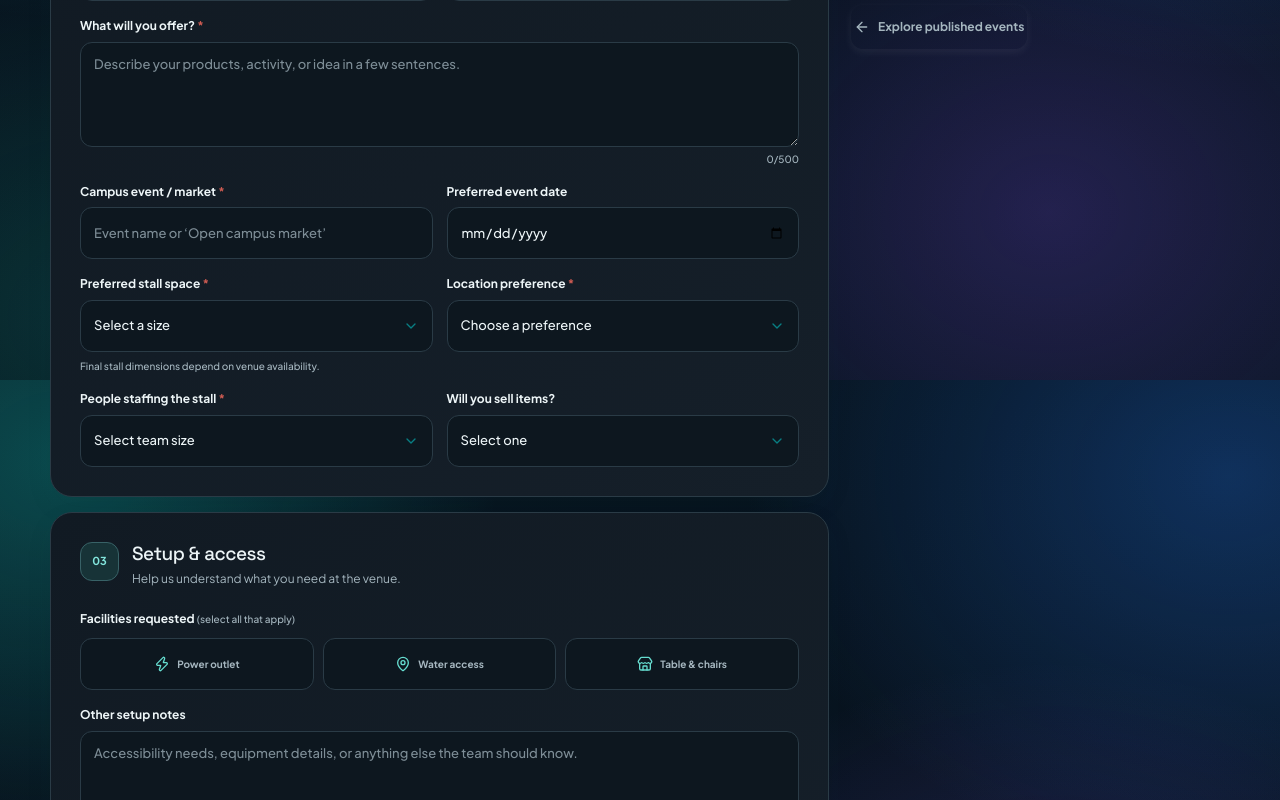
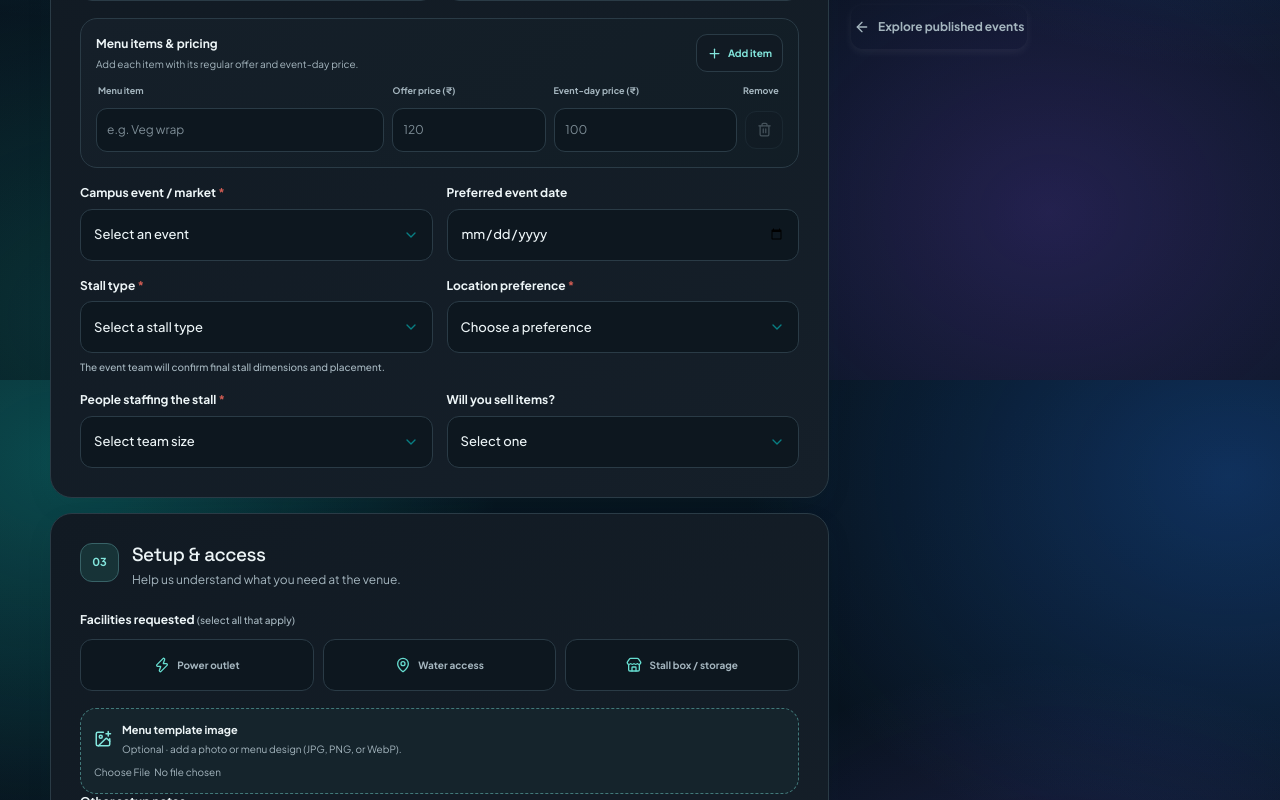
Before and after one commit to Collexus/project-collexus, a Next.js app: page /stall-registration in a window 1280 px wide. Shown: the part 1220-2020 px from the top of the page. Built offline with nearby package versions, Linux system fonts and the light colour scheme; no server answers; a web font is replaced by a local one.

Commit message:
Improve stall registration menu and stall options

```diff
--- a/app/stall-registration/stall-registration-form.tsx
+++ b/app/stall-registration/stall-registration-form.tsx
@@ -1,20 +1,24 @@
 "use client";
 
-import { useState, type ChangeEvent, type FormEvent } from "react";
+import { useEffect, useState, type ChangeEvent, type FormEvent } from "react";
 import {
   ArrowLeft,
   ArrowRight,
   CheckCircle2,
   Download,
+  ImagePlus,
   MapPin,
   Megaphone,
+  Plus,
   ShieldCheck,
   Store,
+  Trash2,
   UsersRound,
   Zap,
 } from "lucide-react";
 import styles from "./stall-registration.module.css";
 import { CollexusHomeLogo } from "@/components/collexus-home-logo";
+import { events } from "@/data/events";
 
 const publicBasePath = process.env.NEXT_PUBLIC_BASE_PATH ?? "";
 const draftKey = "collexus-stall-request-v1";
@@ -26,32 +30,42 @@ type StallForm = {
   email: string;
   phone: string;
   eventName: string;
+  customEventName: string;
   eventDate: string;
   stallName: string;
   stallType: string;
-  description: string;
   stallSize: string;
   locationPreference: string;
   teamSize: string;
   sellsProducts: string;
   power: boolean;
   water: boolean;
-  table: boolean;
+  stallBox: boolean;
   setupNotes: string;
   foodSafety: string;
   confirmed: boolean;
 };
 
 const initialForm: StallForm = {
-  contactName: "", role: "", organization: "", email: "", phone: "", eventName: "", eventDate: "",
-  stallName: "", stallType: "", description: "", stallSize: "", locationPreference: "", teamSize: "",
-  sellsProducts: "", power: false, water: false, table: false, setupNotes: "", foodSafety: "", confirmed: false,
+  contactName: "", role: "", organization: "", email: "", phone: "", eventName: "", customEventName: "", eventDate: "",
+  stallName: "", stallType: "", stallSize: "", locationPreference: "", teamSize: "",
+  sellsProducts: "", power: false, water: false, stallBox: false, setupNotes: "", foodSafety: "", confirmed: false,
 };
+
+type MenuItem = { name: string; offerPrice: string; eventDayPrice: string };
+const blankMenuItem = (): MenuItem => ({ name: "", offerPrice: "", eventDayPrice: "" });
 
 export function StallRegistrationForm() {
   const [form, setForm] = useState<StallForm>(initialForm);
+  const [menuItems, setMenuItems] = useState<MenuItem[]>([blankMenuItem()]);
+  const [menuTemplateImage, setMenuTemplateImage] = useState<File | null>(null);
+  const [menuTemplatePreview, setMenuTemplatePreview] = useState("");
   const [reviewed, setReviewed] = useState(false);
   const [draftMessage, setDraftMessage] = useState("");
+
+  useEffect(() => () => {
+    if (menuTemplatePreview) URL.revokeObjectURL(menuTemplatePreview);
+  }, [menuTemplatePreview]);
 
   function update<K extends keyof StallForm>(key: K) {
     return (event: ChangeEvent<HTMLInputElement | HTMLTextAreaElement | HTMLSelectElement>) => {
@@ -61,6 +75,20 @@ export function StallRegistrationForm() {
       setReviewed(false);
       setDraftMessage("");
     };
+  }
+
+  function updateMenuItem(index: number, key: keyof MenuItem, value: string) {
+    setMenuItems((current) => current.map((item, itemIndex) => itemIndex === index ? { ...item, [key]: value } : item));
+    setReviewed(false);
+    setDraftMessage("");
+  }
+
+  function selectMenuTemplate(event: ChangeEvent<HTMLInputElement>) {
+    const file = event.currentTarget.files?.[0] ?? null;
+    setMenuTemplateImage(file);
+    setMenuTemplatePreview(file ? URL.createObjectURL(file) : "");
+    setReviewed(false);
+    setDraftMessage("");
   }
 
   function submit(event: FormEvent<HTMLFormElement>) {
@@ -76,7 +104,7 @@ export function StallRegistrationForm() {
 
   function saveDraft() {
     try {
-      localStorage.setItem(draftKey, JSON.stringify(form));
+      localStorage.setItem(draftKey, JSON.stringify({ ...form, menuItems, menuTemplateImageName: menuTemplateImage?.name ?? "" }));
       setDraftMessage("Draft saved on this device.");
     } catch {
       setDraftMessage("This browser could not save the draft. You can still download a request after reviewing it.");
@@ -92,6 +120,10 @@ export function StallRegistrationForm() {
       }
       const parsed = JSON.parse(saved) as Partial<StallForm>;
       setForm({ ...initialForm, ...parsed });
+      const parsedMenuItems = (parsed as { menuItems?: unknown }).menuItems;
+      setMenuItems(Array.isArray(parsedMenuItems) ? parsedMenuItems as MenuItem[] : [blankMenuItem()]);
+      setMenuTemplateImage(null);
+      setMenuTemplatePreview("");
       setReviewed(false);
       setDraftMessage("Saved draft restored.");
     } catch {
@@ -105,6 +137,8 @@ export function StallRegistrationForm() {
       createdAt: new Date().toISOString(),
       notice: "Local request file. This page does not submit or publish the application.",
       application: form,
+      menuItems: menuItems.filter((item) => item.name.trim()),
+      menuTemplateImage: menuTemplateImage ? { fileName: menuTemplateImage.name, note: "Attach the selected image separately when sharing this request." } : null,
     };
     const file = new Blob([JSON.stringify(payload, null, 2)], { type: "application/json" });
     const url = URL.createObjectURL(file);
@@ -117,7 +151,8 @@ export function StallRegistrationForm() {
   }
 
   const isFood = form.stallType === "Food & beverages";
-  const facilities = [form.power && "Power outlet", form.water && "Water access", form.table && "Table and chairs"].filter(Boolean);
+  const facilities = [form.power && "Power outlet", form.water && "Water access", form.stallBox && "Stall box / storage"].filter(Boolean);
+  const selectedEventName = form.eventName === "Other / not listed" ? form.customEventName || form.eventName : form.eventName;
 
   return (
     <main className={styles.page}>
@@ -132,7 +167,7 @@ export function StallRegistrationForm() {
             <div className={styles.eyebrow}><Store size={15} aria-hidden="true" /> CAMPUS MARKET · STALL REQUEST</div>
             <h1 id="stall-title">Bring your idea<br />to the <em>campus market.</em></h1>
             <p>Tell us what you’d like to share. We’ll collect your setup preferences so the event team can review the request.</p>
-            <div className={styles.heroMeta}><span><CheckCircle2 size={15} aria-hidden="true" /> One short application</span><span><ShieldCheck size={15} aria-hidden="true" /> No payment collected here</span></div>
+            <div className={styles.heroMeta}><span><CheckCircle2 size={15} aria-hidden="true" /> One short application</span></div>
             <a className={styles.runAdButton} href="#stall-registration-form"><Megaphone size={17} aria-hidden="true" /> Run an ad <ArrowRight size={16} aria-hidden="true" /></a>
           </div>
           <div className={styles.heroArt}>
@@ -159,10 +194,22 @@ export function StallRegistrationForm() {
               <div className={styles.fields}>
                 <label className={styles.field}><span>Stall name <b>*</b></span><input name="stallName" onChange={update("stallName")} placeholder="e.g. Little Loom Studio" required value={form.stallName} /></label>
                 <label className={styles.field}><span>Stall category <b>*</b></span><select name="stallType" onChange={update("stallType")} required value={form.stallType}><option value="" disabled hidden>Choose a category</option><option>Food &amp; beverages</option><option>Art &amp; handmade goods</option><option>Student startup</option><option>Books &amp; merchandise</option><option>Club / community</option><option>Games &amp; activities</option><option>Other</option></select></label>
-                <label className={`${styles.field} ${styles.spanTwo}`}><span>What will you offer? <b>*</b></span><textarea maxLength={500} name="description" onChange={update("description")} placeholder="Describe your products, activity, or idea in a few sentences." required rows={4} value={form.description} /><small className={styles.counter}>{form.description.length}/500</small></label>
-                <label className={styles.field}><span>Campus event / market <b>*</b></span><input name="eventName" onChange={update("eventName")} placeholder="Event name or ‘Open campus market’" required value={form.eventName} /></label>
+                <div className={`${styles.menuBuilder} ${styles.spanTwo}`}>
+                  <div className={styles.menuBuilderHeading}><div><strong>Menu items &amp; pricing</strong><small>Add each item with its regular offer and event-day price.</small></div><button className={styles.addMenuItem} onClick={() => setMenuItems((current) => [...current, blankMenuItem()])} type="button"><Plus size={15} aria-hidden="true" /> Add item</button></div>
+                  <div className={styles.menuTable} role="group" aria-label="Menu items and prices">
+                    <div className={styles.menuTableHeader}><span>Menu item</span><span>Offer price (₹)</span><span>Event-day price (₹)</span><span className={styles.menuActionHeader}>Remove</span></div>
+                    {menuItems.map((item, index) => <div className={styles.menuRow} key={index}>
+                      <label className={styles.menuCell}><span className={styles.mobileMenuLabel}>Menu item</span><span className={styles.srOnly}>Menu item {index + 1}</span><input aria-label={`Menu item ${index + 1}`} onChange={(event) => updateMenuItem(index, "name", event.currentTarget.value)} placeholder="e.g. Veg wrap" required={index === 0} value={item.name} /></label>
+                      <label className={styles.menuCell}><span className={styles.mobileMenuLabel}>Offer price (₹)</span><span className={styles.srOnly}>Offer price for item {index + 1}, rupees</span><input aria-label={`Offer price for item ${index + 1}, rupees`} inputMode="decimal" min="0" onChange={(event) => updateMenuItem(index, "offerPrice", event.currentTarget.value)} placeholder="120" required={index === 0 || Boolean(item.name.trim())} type="number" value={item.offerPrice} /></label>
+                      <label className={styles.menuCell}><span className={styles.mobileMenuLabel}>Event-day price (₹)</span><span className={styles.srOnly}>Event-day price for item {index + 1}, rupees</span><input aria-label={`Event-day price for item ${index + 1}, rupees`} inputMode="decimal" min="0" onChange={(event) => updateMenuItem(index, "eventDayPrice", event.currentTarget.value)} placeholder="100" required={index === 0 || Boolean(item.name.trim())} type="number" value={item.eventDayPrice} /></label>
+                      <button aria-label={`Remove menu item ${index + 1}`} className={styles.removeMenuItem} disabled={menuItems.length === 1} onClick={() => setMenuItems((current) => current.filter((_, itemIndex) => itemIndex !== index))} type="button"><Trash2 size={15} aria-hidden="true" /></button>
+                    </div>)}
+                  </div>
+                </div>
+                <label className={styles.field}><span>Campus event / market <b>*</b></span><select name="eventName" onChange={update("eventName")} required value={form.eventName}><option value="" disabled hidden>Select an event</option>{events.map((event) => <option key={event.slug} value={event.title}>{event.title}</option>)}<option>Open campus market</option><option>Other / not listed</option></select></label>
+                {form.eventName === "Other / not listed" && <label className={styles.field}><span>Event name <b>*</b></span><input name="customEventName" onChange={update("customEventName")} placeholder="Enter the event name" required value={form.customEventName} /></label>}
                 <label className={styles.field}><span>Preferred event date</span><input name="eventDate" onChange={update("eventDate")} type="date" value={form.eventDate} /></label>
-                <label className={styles.field}><span>Preferred stall space <b>*</b></span><select name="stallSize" onChange={update("stallSize")} required value={form.stallSize}><option value="" disabled hidden>Select a size</option><option>Compact table (about 1.5 × 1.5 m)</option><option>Standard stall (about 2 × 2 m)</option><option>Large stall (about 3 × 3 m)</option><option>Flexible — please advise</option></select><small>Final stall dimensions depend on venue availability.</small></label>
+                <label className={styles.field}><span>Stall type <b>*</b></span><select name="stallSize" onChange={update("stallSize")} required value={form.stallSize}><option value="" disabled hidden>Select a stall type</option><option>Silver stall</option><option>Gold stall</option><option>Platinum stall</option></select><small>The event team will confirm final stall dimensions and placement.</small></label>
                 <label className={styles.field}><span>Location preference <b>*</b></span><select name="locationPreference" onChange={update("locationPreference")} required value={form.locationPreference}><option value="" disabled hidden>Choose a preference</option><option>Indoor</option><option>Outdoor</option><option>No preference</option></select></label>
                 <label className={styles.field}><span>People staffing the stall <b>*</b></span><select name="teamSize" onChange={update("teamSize")} required value={form.teamSize}><option value="" disabled hidden>Select team size</option><option>1–2 people</option><option>3–4 people</option><option>5–6 people</option><option>7 or more</option></select></label>
                 <label className={styles.field}><span>Will you sell items?</span><select name="sellsProducts" onChange={update("sellsProducts")} value={form.sellsProducts}><option value="" disabled hidden>Select one</option><option>Yes, products or food</option><option>No, information or activities only</option></select></label>
@@ -177,9 +224,10 @@ export function StallRegistrationForm() {
                 <div className={styles.facilityOptions}>
                   <label className={styles.facility}><input checked={form.power} name="power" onChange={update("power")} type="checkbox" /><span><Zap size={16} aria-hidden="true" /> Power outlet</span></label>
                   <label className={styles.facility}><input checked={form.water} name="water" onChange={update("water")} type="checkbox" /><span><MapPin size={16} aria-hidden="true" /> Water access</span></label>
-                  <label className={styles.facility}><input checked={form.table} name="table" onChange={update("table")} type="checkbox" /><span><Store size={16} aria-hidden="true" /> Table &amp; chairs</span></label>
+                  <label className={styles.facility}><input checked={form.stallBox} name="stallBox" onChange={update("stallBox")} type="checkbox" /><span><Store size={16} aria-hidden="true" /> Stall box / storage</span></label>
                 </div>
               </fieldset>
+              <label className={`${styles.imageUpload} ${styles.spanTwo}`}><span><ImagePlus size={18} aria-hidden="true" /><span><strong>Menu template image</strong><small>Optional · add a photo or menu design (JPG, PNG, or WebP).</small></span></span><input accept="image/*" name="menuTemplateImage" onChange={selectMenuTemplate} type="file" />{menuTemplateImage && <small>{menuTemplateImage.name}</small>}{menuTemplatePreview && <img className={styles.menuImagePreview} src={menuTemplatePreview} alt="Selected menu template preview" />}</label>
               <label className={`${styles.field} ${styles.spanTwo}`}><span>Other setup notes</span><textarea maxLength={400} name="setupNotes" onChange={update("setupNotes")} placeholder="Accessibility needs, equipment details, or anything else the team should know." rows={3} value={form.setupNotes} /></label>
               <label className={styles.confirm}><input checked={form.confirmed} onChange={update("confirmed")} required type="checkbox" /><span>I confirm these details are accurate. I understand this is a request, and the event team will confirm space, requirements, and any fees.</span></label>
             </section>
@@ -200,10 +248,12 @@ export function StallRegistrationForm() {
               <div className={styles.summaryBody}>
                 <span className={styles.category}>{form.stallType || "STALL CATEGORY"}</span>
                 <h2>{form.stallName || "Your stall name"}</h2>
-                <p>{form.description || "A short description of your products or activity will appear here."}</p>
-                <div className={styles.summaryMeta}><MapPin size={16} aria-hidden="true" /><span>{form.eventName || "Campus event / market"}</span></div>
+                <p>{menuItems.find((item) => item.name.trim())?.name || "Your menu and pricing will appear here."}</p>
+                <div className={styles.summaryMeta}><MapPin size={16} aria-hidden="true" /><span>{selectedEventName || "Campus event / market"}</span></div>
                 <div className={styles.summaryMeta}><UsersRound size={16} aria-hidden="true" /><span>{form.teamSize || "Stall team size"}</span></div>
-                <div className={styles.summaryMeta}><Store size={16} aria-hidden="true" /><span>{form.stallSize || "Preferred stall space"}</span></div>
+                <div className={styles.summaryMeta}><Store size={16} aria-hidden="true" /><span>{form.stallSize || "Stall type"}</span></div>
+                {menuItems.some((item) => item.name.trim()) && <div className={styles.summaryMenu}><strong>Menu &amp; pricing</strong>{menuItems.filter((item) => item.name.trim()).map((item, index) => <p key={index}>{item.name}<span>{item.offerPrice ? `₹${item.offerPrice}` : "—"}{item.eventDayPrice ? ` · ₹${item.eventDayPrice} event day` : ""}</span></p>)}</div>}
+                {menuTemplateImage && <div className={styles.summaryMeta}><ImagePlus size={16} aria-hidden="true" /><span>{menuTemplateImage.name}</span></div>}
                 <div className={styles.summaryFooter}><span>{form.locationPreference || "Location preference"}</span><span>{facilities.length ? facilities.join(" · ") : "Setup needs"}</span></div>
                 {reviewed && <div className={styles.reviewed}><CheckCircle2 size={18} aria-hidden="true" /> Request details reviewed</div>}
               </div>
--- a/app/stall-registration/stall-registration.module.css
+++ b/app/stall-registration/stall-registration.module.css
@@ -60,7 +60,8 @@
   backdrop-filter: blur(16px);
 }
 .brand, .backLink { display: inline-flex; align-items: center; text-decoration: none; }
-.brand { gap: 9px; color: var(--ink); font-size: 17px; font-weight: 750; letter-spacing: -.03em; }
+.brand { gap: 0; color: var(--ink); font-size: 17px; font-weight: 750; letter-spacing: -.03em; }
+.brand :global(.collexus-word) { margin-left: -7px; }
 .brandLogoFrame { position: relative; display: block; width: 40px; height: 40px; flex: 0 0 40px; overflow: hidden; border: 1px solid #d6e7e8; border-radius: 12px; background: #fff; box-shadow: 0 3px 10px rgba(15, 52, 65, .12); }
 .brandLogoFrame img { position: absolute; top: -13px; left: 50%; width: 86px; height: 86px; max-width: none; object-fit: contain; clip-path: inset(0 0 38%); transform: translateX(-50%); }
 .backLink { gap: 8px; min-height: 42px; padding: 0 13px; border: 1px solid var(--line); border-radius: 999px; color: var(--muted); font-size: 12px; font-weight: 700; transition: color .16s ease, border-color .16s ease, background .16s ease; }
@@ -109,6 +110,33 @@
 .counter { align-self: flex-end; margin-top: -2px; }
 .spanTwo { grid-column: span 2; }
 
+.menuBuilder { min-width: 0; padding: 15px; border: 1px solid var(--line); border-radius: 17px; background: linear-gradient(145deg, var(--surface-soft), color-mix(in srgb, var(--surface) 86%, var(--accent-soft))); }
+.menuBuilderHeading { display: flex; align-items: center; justify-content: space-between; gap: 12px; margin-bottom: 12px; }
+.menuBuilderHeading > div { display: grid; gap: 4px; }
+.menuBuilderHeading strong { color: var(--ink); font-size: 12px; }
+.menuBuilderHeading small { color: var(--muted); font-size: 10px; line-height: 1.45; }
+.addMenuItem, .removeMenuItem { display: inline-flex; min-height: 38px; align-items: center; justify-content: center; gap: 6px; border: 1px solid var(--line); border-radius: 11px; color: var(--accent-strong); background: var(--surface); cursor: pointer; font: inherit; font-size: 10px; font-weight: 700; }
+.addMenuItem { padding: 0 10px; white-space: nowrap; }
+.addMenuItem:hover, .removeMenuItem:hover:not(:disabled) { border-color: var(--accent); background: var(--accent-soft); }
+.menuTable { display: grid; gap: 8px; }
+.menuTableHeader, .menuRow { display: grid; grid-template-columns: minmax(0, 1.5fr) minmax(90px, .8fr) minmax(110px, .95fr) 38px; align-items: center; gap: 8px; }
+.menuTableHeader { padding: 0 2px 2px; color: var(--muted); font-size: 9px; font-weight: 700; }
+.menuCell { min-width: 0; }
+.mobileMenuLabel { display: none; }
+.menuCell input { box-sizing: border-box; width: 100%; min-width: 0; min-height: 44px; padding: 9px 10px; border: 1px solid var(--line); border-radius: 11px; outline: 0; color: var(--ink); background: var(--field); font: inherit; font-size: 12px; }
+.menuCell input:focus { border-color: var(--accent); background: var(--surface); box-shadow: 0 0 0 3px color-mix(in srgb, var(--accent) 16%, transparent); }
+.menuCell input::placeholder { color: color-mix(in srgb, var(--muted) 74%, transparent); }
+.removeMenuItem { width: 38px; padding: 0; color: var(--muted); }
+.removeMenuItem:disabled { opacity: .35; cursor: not-allowed; }
+.srOnly { position: absolute; width: 1px; height: 1px; overflow: hidden; clip: rect(0, 0, 0, 0); white-space: nowrap; clip-path: inset(50%); }
+.imageUpload { display: grid; gap: 9px; padding: 13px; border: 1px dashed color-mix(in srgb, var(--accent) 38%, var(--line)); border-radius: 16px; color: var(--accent-strong); background: color-mix(in srgb, var(--surface-soft) 76%, var(--accent-soft)); cursor: pointer; }
+.imageUpload > span { display: flex; align-items: center; gap: 10px; }
+.imageUpload > span > span { display: grid; gap: 3px; }
+.imageUpload strong { color: var(--ink); font-size: 11px; }
+.imageUpload small { color: var(--muted); font-size: 10px; line-height: 1.45; }
+.imageUpload input { max-width: 100%; color: var(--muted); font: inherit; font-size: 10px; }
+.menuImagePreview { width: min(100%, 360px); max-height: 180px; object-fit: contain; border: 1px solid var(--line); border-radius: 13px; background: var(--surface); }
+
 .facilities { min-width: 0; margin: 0 0 17px; padding: 0; border: 0; }
 .facilities legend { margin-bottom: 10px; color: var(--ink); font-size: 12px; font-weight: 700; }
 .facilities legend span { color: var(--muted); font-size: 10px; font-weight: 450; }
@@ -146,6 +174,10 @@
 .summaryBody > p { display: -webkit-box; overflow: hidden; margin: 0 0 15px; color: var(--muted); font-size: 11px; line-height: 1.55; -webkit-box-orient: vertical; -webkit-line-clamp: 3; }
 .summaryMeta { display: flex; align-items: flex-start; gap: 8px; margin: 10px 0; color: var(--muted); font-size: 10px; line-height: 1.45; }
 .summaryMeta svg { flex: 0 0 auto; margin-top: 1px; color: var(--accent); }
+.summaryMenu { display: grid; gap: 6px; margin-top: 13px; padding: 12px; border: 1px solid var(--line); border-radius: 14px; background: var(--surface-soft); }
+.summaryMenu > strong { color: var(--accent-strong); font-size: 10px; }
+.summaryMenu p { display: flex; justify-content: space-between; gap: 8px; margin: 0; color: var(--ink); font-size: 10px; }
+.summaryMenu p span { color: var(--muted); text-align: right; }
 .summaryFooter { display: flex; flex-wrap: wrap; justify-content: space-between; gap: 7px; margin-top: 14px; padding-top: 12px; border-top: 1px solid var(--line); }
 .summaryFooter span:first-child { color: var(--accent-strong); font-size: 11px; font-weight: 750; }
 .summaryFooter span:last-child { color: var(--muted); font-size: 9px; text-align: right; }
@@ -156,7 +188,7 @@
 .infoCard p { margin: 4px 0 0; color: var(--muted); font-size: 10px; line-height: 1.5; }
 .downloadButton { justify-self: start; min-height: 42px; }
 .backLink:last-child { justify-self: start; border: 0; padding: 0 3px; background: transparent; }
-.footer { display: flex; justify-content: space-between; gap: 10px; margin-top: 34px; padding-top: 17px; border-top: 1px solid var(--line); color: var(--muted); font-size: 10px; }
+.footer { display: flex; justify-content: space-between; gap: 10px; margin-top: 34px; padding: 15px 18px; border: 1px solid color-mix(in srgb, var(--line) 90%, var(--accent)); border-radius: 17px; color: var(--muted); background: color-mix(in srgb, var(--surface) 70%, var(--accent-soft)); font-size: 10px; box-shadow: 0 6px 18px color-mix(in srgb, var(--ink) 4%, transparent); }
 
 @media (max-width: 940px) {
   .contentGrid { grid-template-columns: minmax(0, 1fr); }
@@ -183,6 +215,16 @@
   .sectionHeading h2 { font-size: 17px; }
   .fields { grid-template-columns: minmax(0, 1fr); gap: 15px; }
   .spanTwo { grid-column: auto; }
+  .menuBuilder { padding: 12px; border-radius: 15px; }
+  .menuTableHeader { display: none; }
+  .menuRow { grid-template-columns: minmax(0, 1fr) minmax(0, 1fr) 38px; gap: 7px; }
+  .menuCell { display: grid; gap: 4px; }
+  .menuCell:first-child { grid-column: 1 / -1; }
+  .menuCell:nth-child(2) { grid-column: 1; }
+  .menuCell:nth-child(3) { grid-column: 2; }
+  .mobileMenuLabel { display: block; color: var(--muted); font-size: 9px; font-weight: 650; }
+  .menuCell input { min-height: 48px; }
+  .removeMenuItem { grid-column: 3; grid-row: 2; height: 48px; }
   .facilityOptions { grid-template-columns: minmax(0, 1fr); }
   .facility > span { justify-content: flex-start; min-height: 44px; }
   .actions { align-items: stretch; }
@@ -191,7 +233,7 @@
   .sidebar { grid-template-columns: minmax(0, 1fr); }
   .summary, .downloadButton, .backLink:last-child { grid-column: auto; grid-row: auto; }
   .summaryArt { height: 150px; }
-  .footer { flex-direction: column; }
+  .footer { flex-direction: column; gap: 5px; margin-top: 22px; padding: 14px; border-radius: 15px; }
 }
 @media (prefers-reduced-motion: reduce) {
   .backLink, .field input, .field select, .field textarea, .facility > span, .primaryButton, .secondaryButton, .downloadButton, .runAdButton, .runAdButton svg:last-child { transition: none; }
```
